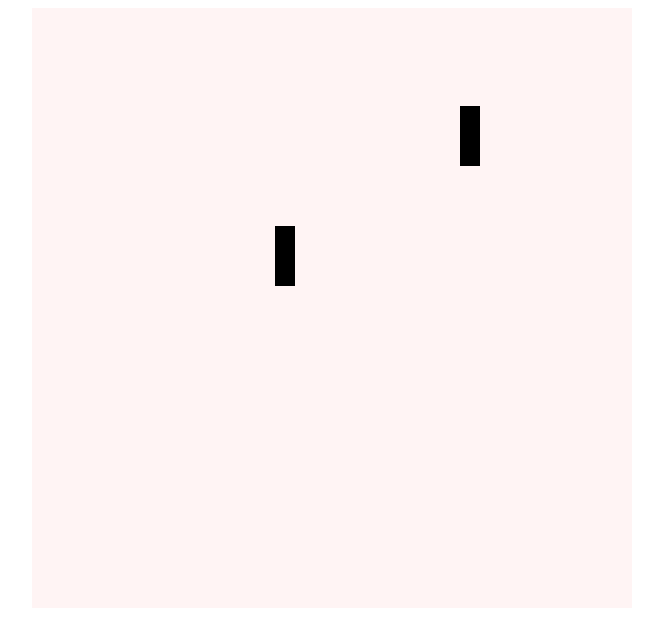
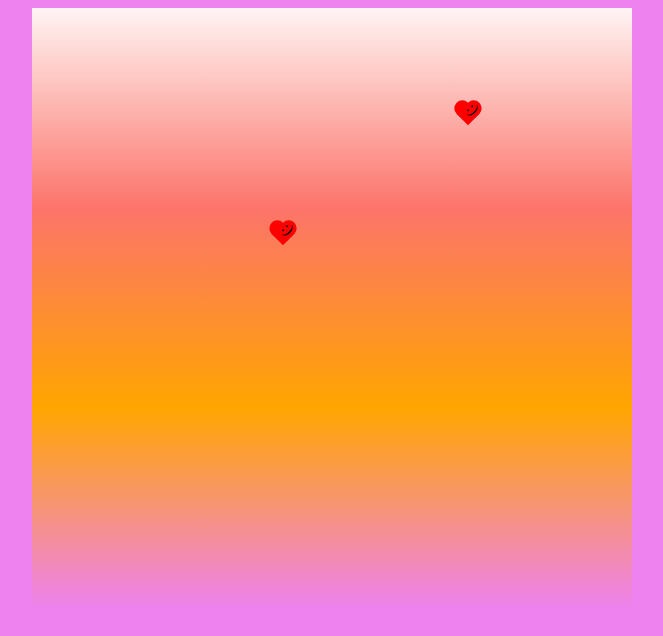
Before and after one commit to deaundrapeek/chubby, a plain HTML site: page index.html in a window 1280 px wide. Both pictures are taken after a click on the link "START". Shown: the whole page, without its empty margins (308-971 px from the left). Drawn offline with nearby package versions, Linux system fonts and the light colour scheme.

Commit message:
add css styling

```diff
--- a/css/stylesheet.css
+++ b/css/stylesheet.css
@@ -1,5 +1,11 @@
+body {
+  background: violet;
+}
+
 #board {
-  background-color: #fff4f4;
+  /*background-color: #FEC9A5;*/
+  /*background: linear-gradient(to bottom, #FC746A, rgba(0,0,0,0));*/
+  background: linear-gradient(180deg,#fff4f4,#FC746A,orange,violet);
   height: 600px;
   margin: 0 auto;
   overflow: hidden;
@@ -9,17 +15,41 @@
 }
 
 .food {
-  height: 60px;
-  width: 20px;
-  background-color: black;
-  position: absolute;
+    position: absolute;
+    width: 16px;
+    height: 16px;
+    background-color: red;
+    transform: rotate(45deg);
+    content:''
+}
+.food:before,
+.food:after {
+    position: absolute;
+    width: 16px;
+    height: 16px;
+    border-radius: 50%;
+    background-color: red;
+
+}
+.food:before {
+  left: -8px;
+  bottom: 0;
+  content:''
+}
+
+.food:after {
+  right: 0;
+  top: -8px;
+  content: ':)'
 }
 
 
 
+
 #start {
-  color: blue;
+  color: #91A8D0;
   font-size: 4rem;
   position: relative;
   text-decoration: none;
+  top: 5rem;
 }
```
